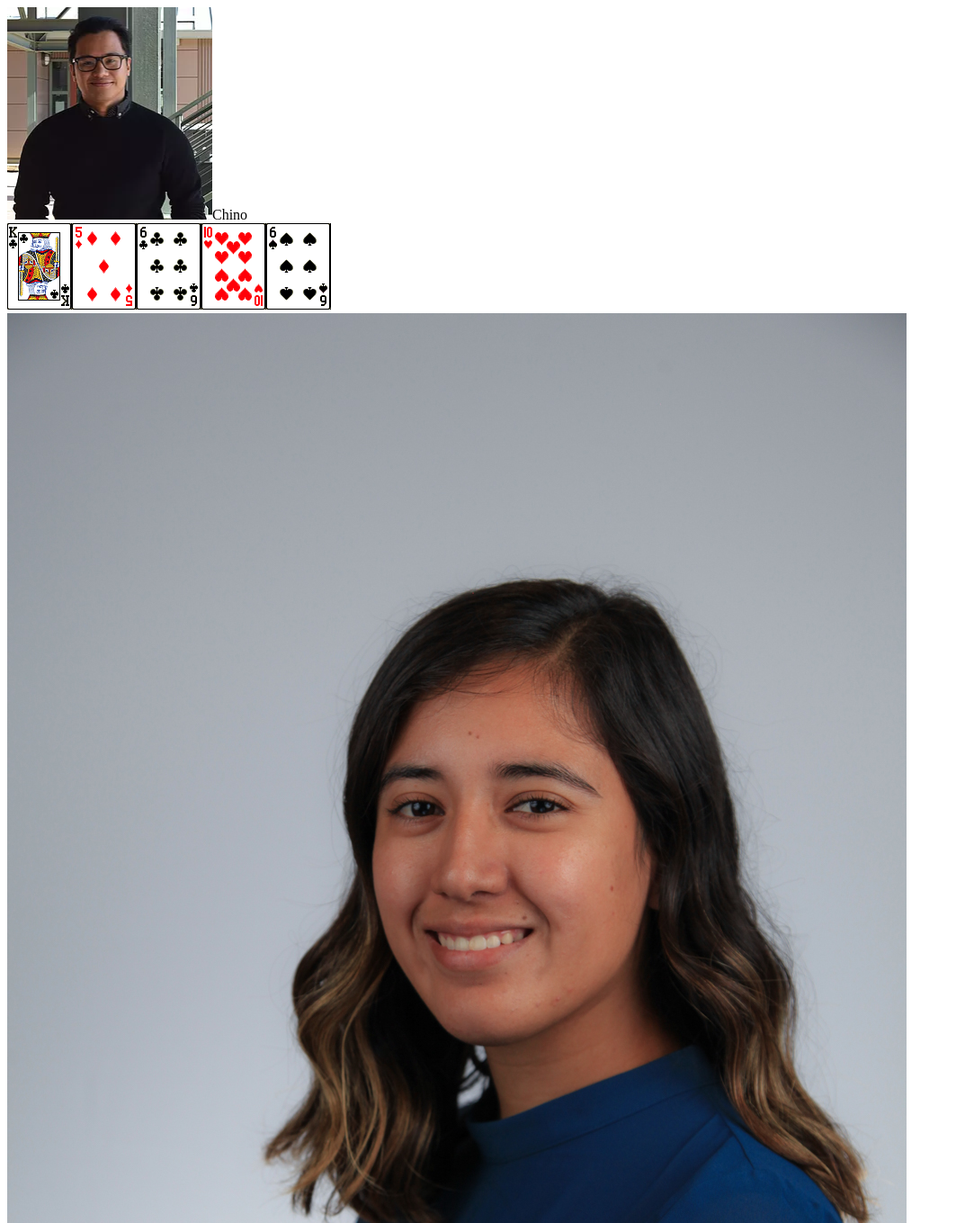
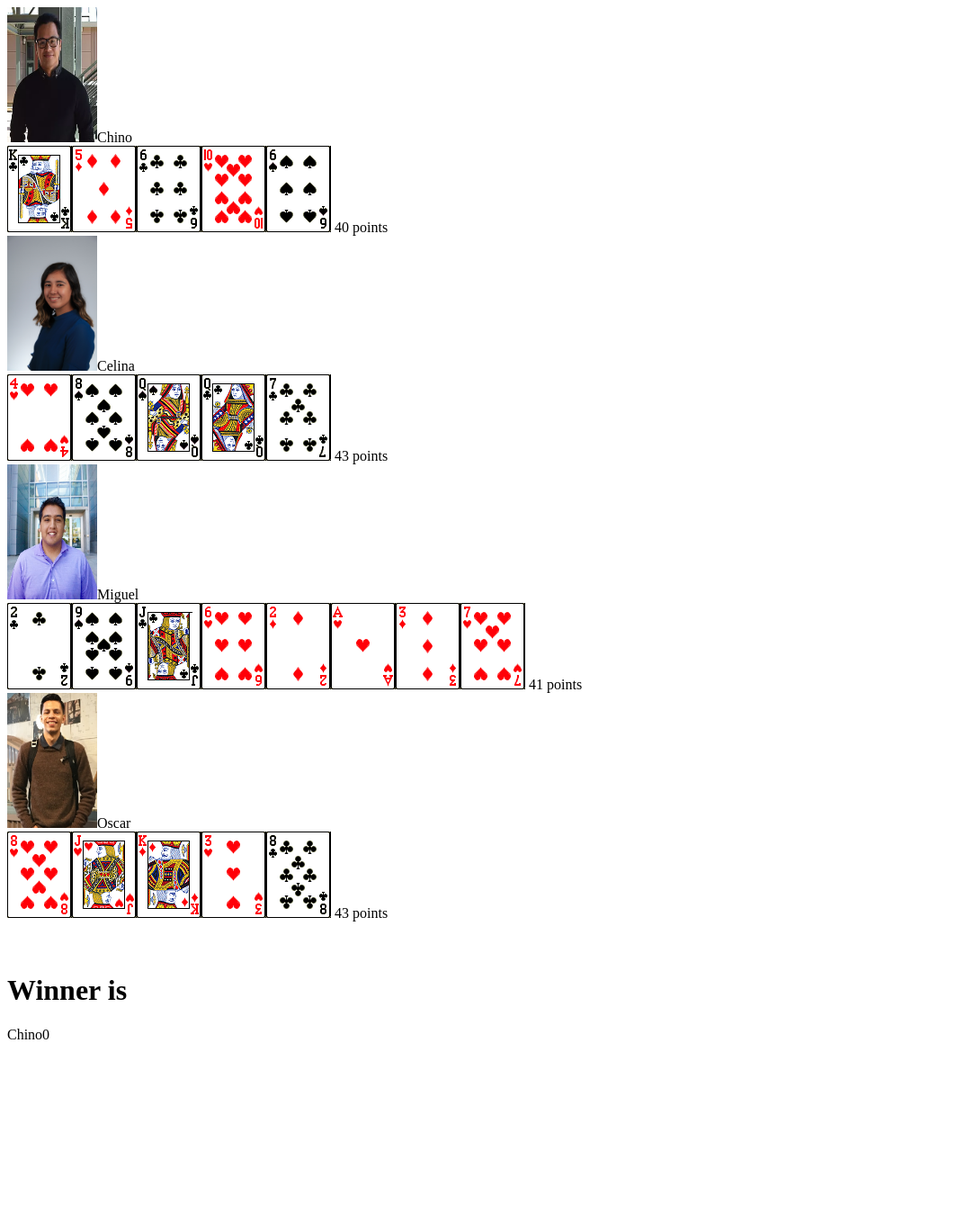
Before and after one commit to MiguelFletes/cst336-lab3, a PHP site: page / in a window 1280 px wide. Shown: the top 1359 px of the page at 90% size, without its empty margins (0-1063 px from the left). After the commit the page ends 1155 px from the top, so only its background shows below. Run offline with PHP 8.4, Linux system fonts and the light colour scheme.

Commit message:
i did as much as i could

```diff
--- a/index.php
+++ b/index.php
@@ -1,3 +1,4 @@
+
 <!DOCTYPE html>
 <html>
     <head>
@@ -15,6 +16,7 @@
             $diamondsUsed = array(0,0,0,0,0,0,0,0,0,0,0,0,0);
             $spadesUsed = array(0,0,0,0,0,0,0,0,0,0,0,0,0);
 
+
             $allCards = array(
                 $heartsUsed,
                 $diamondsUsed,
@@ -29,36 +31,30 @@
                 $player4
                 );
 
-            function printGameState($allPlayers,$allCards){
+
+
+            function printGameState(&$allPlayers,&$allCards){
                 foreach($allPlayers as $player) {
-                    echo "<img src='" . $player['imgUrl'] . "'/>";
+                    echo "<img src='" . $player['imgUrl'] . "' width='100' height='150' />";
                     echo $player['name'] . "<br/>";
                     generateDeck($player,$allCards);
+                    echo "<div id = gamePrint>";
                     displayhand($player);
+                    echo "</div>";
+
                 }
 
             }
 
             function displayHand(&$player){
+
                 for($i=0; $i<count($player['hand']); $i++){
                     echo "<img id='playerCards' src=" . $player['hand'][$i] . " />";
                 }
-                echo "<br>";
+
+                echo "\t\t" . $player['points'] . " points<br>";
+
             }
-
-            // function getImgURLForCardIndex($index)
-            // {
-            //     $suitIndex= floor($index/13);
-            //     switch ($suitIndex) {
-            //         case 0:
-            //             // code...
-            //             break;
-
-            //         default:
-            //             // code...
-            //             break;
-            //     }
-            // }
 
             function generateDeck(&$player,&$allCards)
             {
@@ -100,11 +96,29 @@
                 }
             }
 
-            function getHand()
-            {
+            //Function to print out the winner and points won. This function is not finished..
+            function getWinner(&$allPlayers){
+                $winner = array();
+                $points = 0;
+                foreach ($allPlayers as $players) {
+                    $points += $players['points'];
+                    if(count($winner) ==0){
+                        array_push($winner, $players);
+                    }
+                    else if ($winner[0]['points']<$players['points']){
+                        unset($winner);
+                        $winner = array();
+                        array_push($winner, $players);
+                    }
 
+                }
+                echo "<h1><br>Winner is</h1>";
+                echo $winner[0]['name'];
+                echo $points;
             }
+
             printGameState($allPlayers,$allCards);
+            getWinner($allPlayers);
         ?>
     </body>
 </html>
```
Also changed, not shown: css/styles.css (+7 -0 lines).
